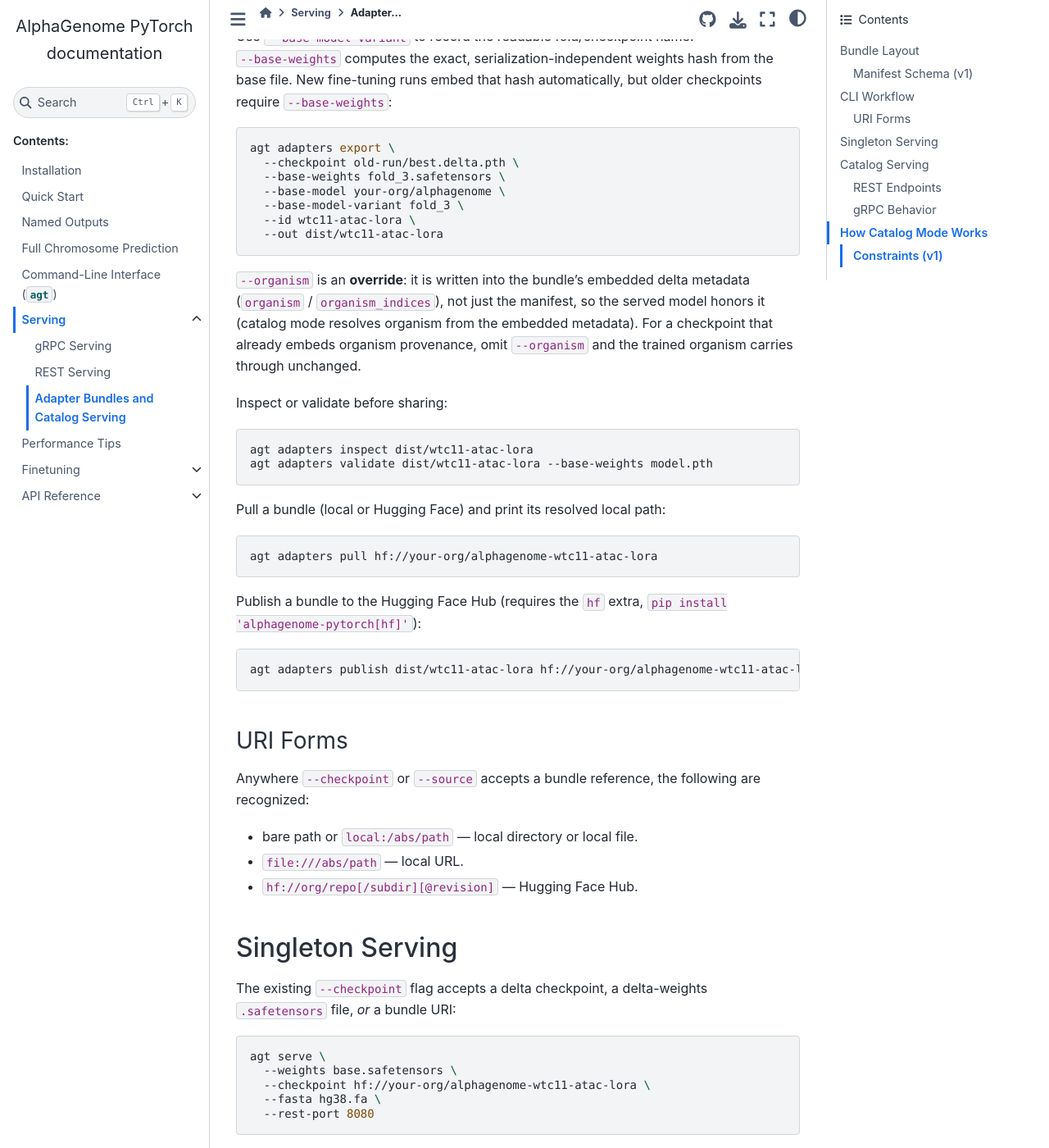
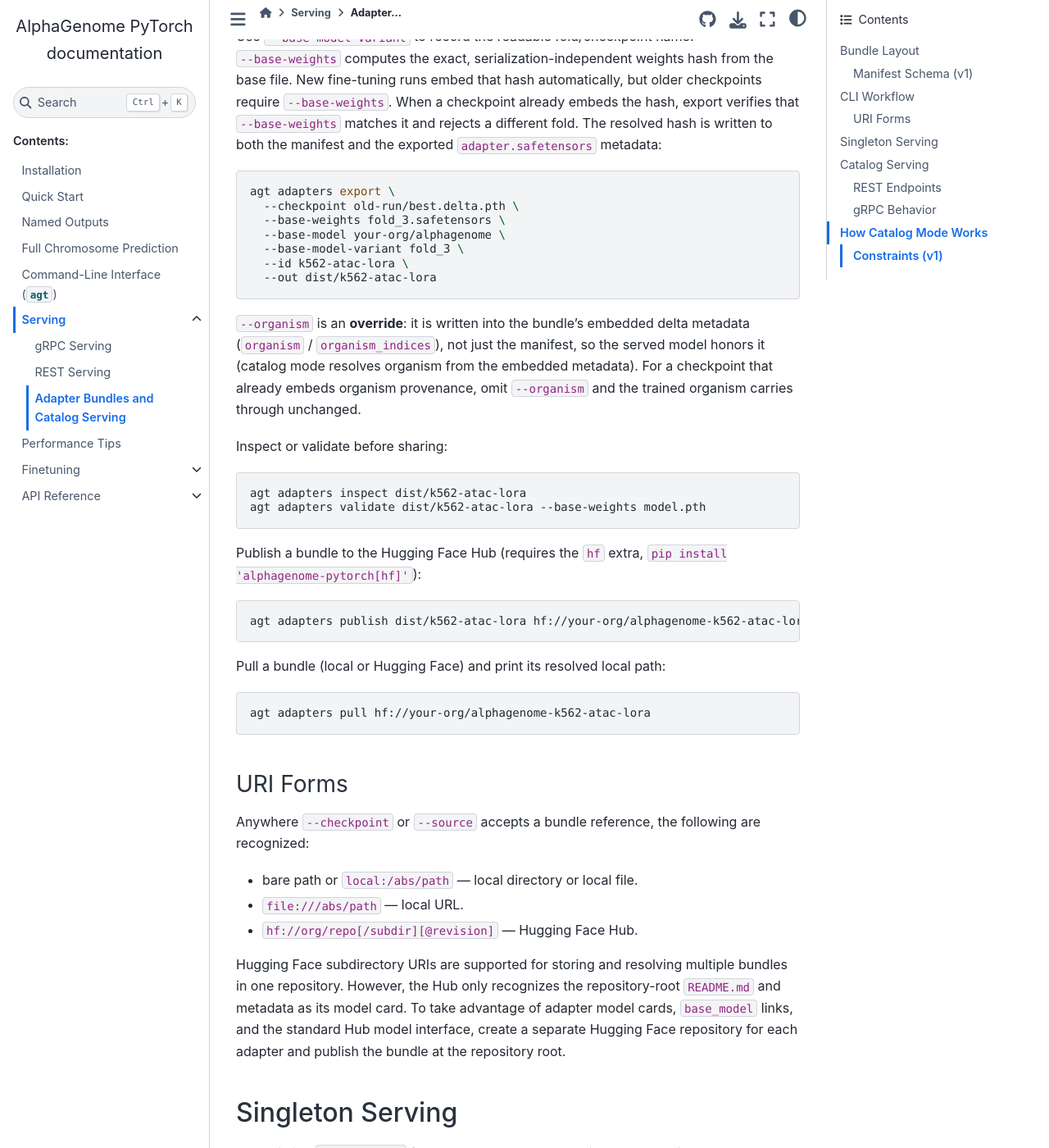
Before and after one commit to MiqG/alphagenome-pytorch, a Sphinx documentation site: the page built from docs/serving/adapters.rst, in a window 1280 px wide and 1400 px high, scrolled down 1870 px. Shown: the whole window at 82% size. Built offline with Sphinx 7.4.7 and the Sphinx Book theme 1.1.4, drawn with Linux system fonts in a browser that asks for light colours; some of the changed text lies outside the part shown.

Commit message:
Streamline base model hash storage in adapters

```diff
--- a/docs/serving/adapters.rst
+++ b/docs/serving/adapters.rst
@@ -46,8 +46,8 @@
 
    {
      "schema_version": 1,
-     "id": "wtc11-atac-lora",
-     "label": "WTC11 ATAC LoRA",
+     "id": "k562-atac-lora",
+     "label": "K562 ATAC LoRA",
      "base_model_id": "your-org/alphagenome",
      "base_model_variant": "fold_1",
      "base_model_hash": "sha256:abc...",
@@ -57,8 +57,8 @@
      "genome": "hg38",
      "organism": "human",
      "modalities": ["atac"],
-     "biosample": "WTC11",
-     "heads": ["atac_wtc11"],
+     "biosample": "K562",
+     "heads": ["atac_k562"],
      "num_tracks": 4,
      "metrics_path": "metrics.json",
      "license": "apache-2.0",
@@ -74,22 +74,25 @@
 .. code-block:: bash
 
    agt adapters export \
-     --checkpoint runs/wtc11-atac/best.delta.pth \
+     --checkpoint runs/k562-atac/best.delta.pth \
      --base-model your-org/alphagenome \
      --base-model-variant fold_1 \
      --base-weights fold_1.safetensors \
-     --id wtc11-atac-lora \
-     --label "WTC11 ATAC LoRA" \
+     --id k562-atac-lora \
+     --label "K562 ATAC LoRA" \
      --genome hg38 \
      --organism human \
      --modality atac \
-     --biosample WTC11 \
-     --out dist/wtc11-atac-lora
+     --biosample K562 \
+     --out dist/k562-atac-lora
 
 Use ``--base-model-variant`` to record the readable fold/checkpoint name.
 ``--base-weights`` computes the exact, serialization-independent weights hash
 from the base file. New fine-tuning runs embed that hash automatically, but
-older checkpoints require ``--base-weights``:
+older checkpoints require ``--base-weights``. When a checkpoint already embeds
+the hash, export verifies that ``--base-weights`` matches it and rejects a
+different fold. The resolved hash is written to both the manifest and the
+exported ``adapter.safetensors`` metadata:
 
 .. code-block:: bash
 
@@ -98,8 +101,8 @@
      --base-weights fold_3.safetensors \
      --base-model your-org/alphagenome \
      --base-model-variant fold_3 \
-     --id wtc11-atac-lora \
-     --out dist/wtc11-atac-lora
+     --id k562-atac-lora \
+     --out dist/k562-atac-lora
 
 ``--organism`` is an **override**: it is written into the bundle's embedded
 delta metadata (``organism`` / ``organism_indices``), not just the manifest, so
@@ -111,21 +114,21 @@
 
 .. code-block:: bash
 
-   agt adapters inspect dist/wtc11-atac-lora
-   agt adapters validate dist/wtc11-atac-lora --base-weights model.pth
-
-Pull a bundle (local or Hugging Face) and print its resolved local path:
-
-.. code-block:: bash
-
-   agt adapters pull hf://your-org/alphagenome-wtc11-atac-lora
+   agt adapters inspect dist/k562-atac-lora
+   agt adapters validate dist/k562-atac-lora --base-weights model.pth
 
 Publish a bundle to the Hugging Face Hub (requires the ``hf`` extra,
 ``pip install 'alphagenome-pytorch[hf]'``):
 
 .. code-block:: bash
 
-   agt adapters publish dist/wtc11-atac-lora hf://your-org/alphagenome-wtc11-atac-lora
+   agt adapters publish dist/k562-atac-lora hf://your-org/alphagenome-k562-atac-lora
+
+Pull a bundle (local or Hugging Face) and print its resolved local path:
+
+.. code-block:: bash
+
+   agt adapters pull hf://your-org/alphagenome-k562-atac-lora
 
 URI Forms
 ~~~~~~~~~
@@ -137,6 +140,13 @@
 - ``file:///abs/path`` — local URL.
 - ``hf://org/repo[/subdir][@revision]`` — Hugging Face Hub.
 
+Hugging Face subdirectory URIs are supported for storing and resolving multiple
+bundles in one repository. However, the Hub only recognizes the repository-root
+``README.md`` and metadata as its model card. To take advantage of adapter model
+cards, ``base_model`` links, and the standard Hub model interface, create a
+separate Hugging Face repository for each adapter and publish the bundle at the
+repository root.
+
 Singleton Serving
 -----------------
 
@@ -147,7 +157,7 @@
 
    agt serve \
      --weights base.safetensors \
-     --checkpoint hf://your-org/alphagenome-wtc11-atac-lora \
+     --checkpoint hf://your-org/alphagenome-k562-atac-lora \
      --fasta hg38.fa \
      --rest-port 8080
 
@@ -170,8 +180,8 @@
      id: alphagenome-base               # optional; if present, base is also served
      label: AlphaGenome (base)
    adapters:
-     - id: wtc11-atac-lora
-       source: hf://your-org/alphagenome-wtc11-atac-lora
+     - id: k562-atac-lora
+       source: hf://your-org/alphagenome-k562-atac-lora
      - id: k562-rna-locon
        source: local:/srv/bundles/k562-rna-locon
 
```
Also changed, not shown: 2 other files.
